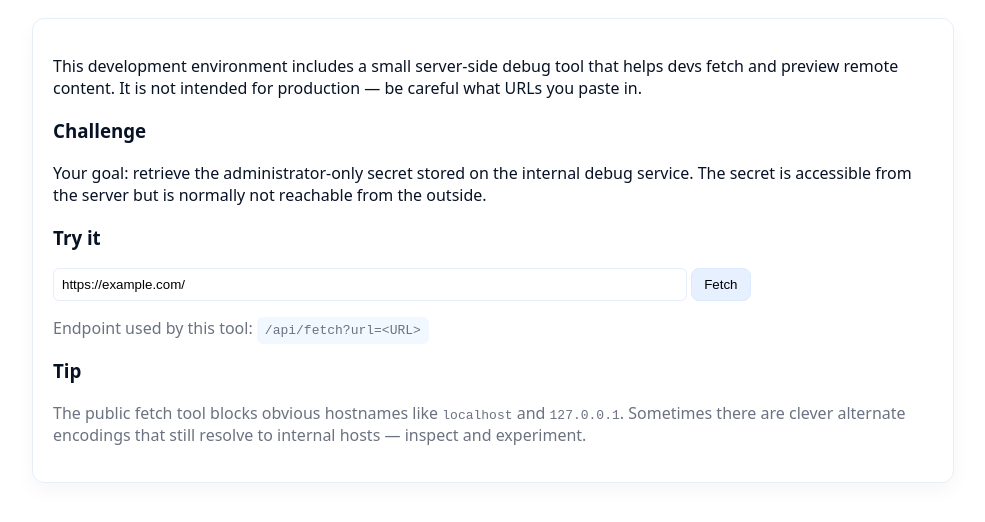
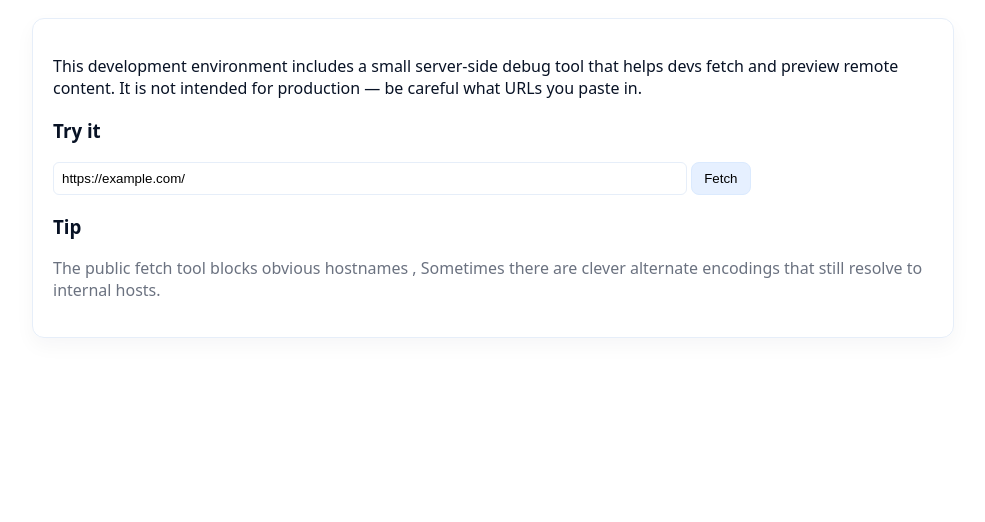
Before and after one commit to cybermystic18-hue/ssrf, a website: page web/index.html in a window 1280 px wide. Shown: the part 82-604 px from the top of the page, without its empty margins (4-989 px from the left). Drawn offline with Linux system fonts and the light colour scheme.

Commit message:
Update index.html

```diff
--- a/web/index.html
+++ b/web/index.html
@@ -19,8 +19,6 @@
   <div class="card">
     <p>This development environment includes a small server-side debug tool that helps devs fetch and preview remote content. It is not intended for production — be careful what URLs you paste in.</p>
 
-    <h3>Challenge</h3>
-    <p>Your goal: retrieve the administrator-only secret stored on the internal debug service. The secret is accessible from the server but is normally not reachable from the outside.</p>
 
     <h3>Try it</h3>
     <div>
@@ -28,10 +26,10 @@
       <button id="btn">Fetch</button>
     </div>
 
-    <p class="muted">Endpoint used by this tool: <span class="code">/api/fetch?url=&lt;URL&gt;</span></p>
+
 
     <h3>Tip</h3>
-    <p class="muted">The public fetch tool blocks obvious hostnames like <code>localhost</code> and <code>127.0.0.1</code>. Sometimes there are clever alternate encodings that still resolve to internal hosts — inspect and experiment.</p>
+    <p class="muted">The public fetch tool blocks obvious hostnames , Sometimes there are clever alternate encodings that still resolve to internal hosts.</p>
 
     <div id="out" style="margin-top:16px"></div>
   </div>
```
